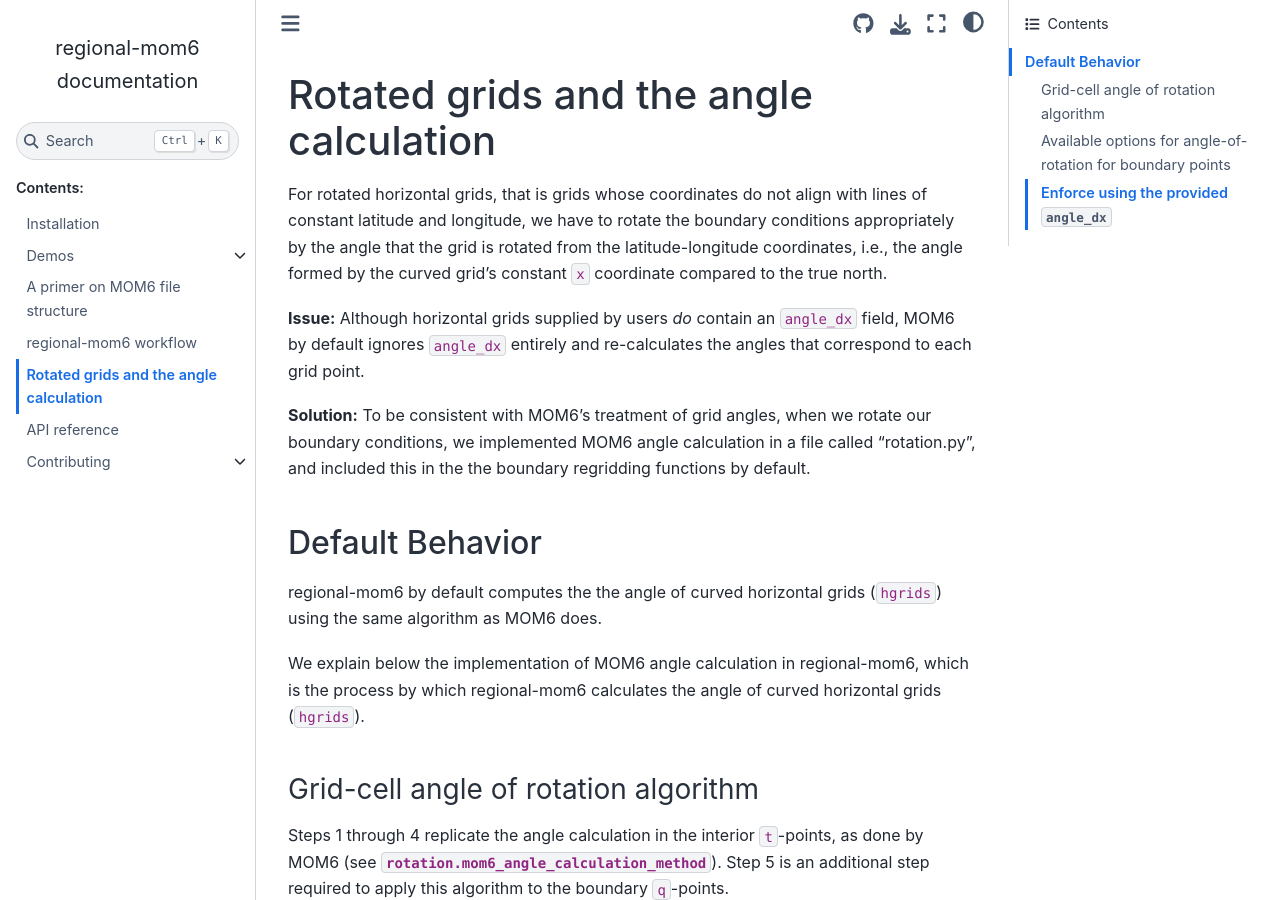
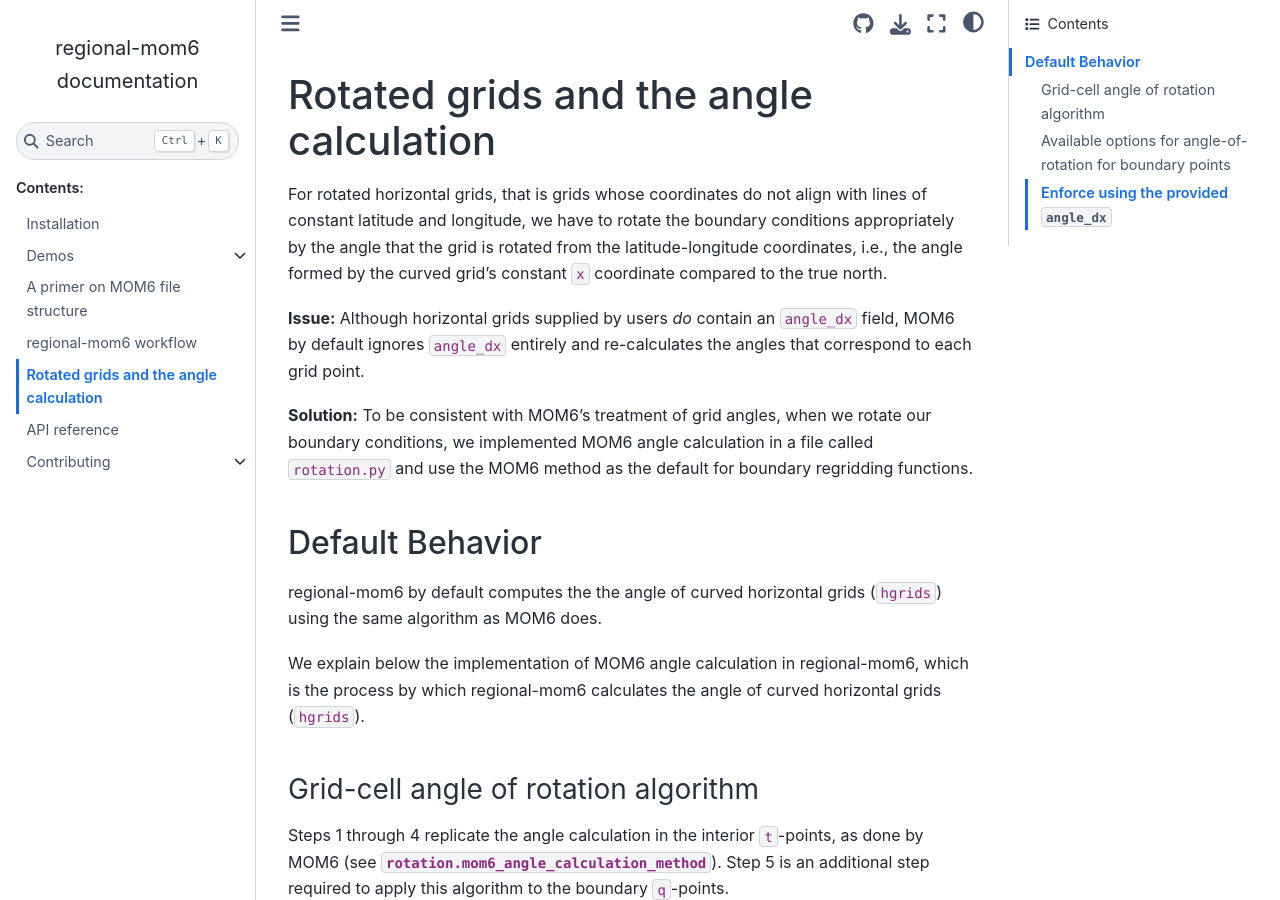
Before and after one commit to COSIMA/regional-mom6, a Sphinx documentation site: the page built from docs/angle_calculation.md, in a window 1280 px wide and 900 px high. Built offline with Sphinx 7.4.7 and the Sphinx Book theme 1.1.4, drawn with Linux system fonts in a browser that asks for light colours; pages that are not in the unit, such as notebooks, are missing from menus.

Commit message:
rephrase to enhance clarity

```diff
--- a/docs/angle_calculation.md
+++ b/docs/angle_calculation.md
@@ -4,7 +4,7 @@ For rotated horizontal grids, that is grids whose coordinates do not align with
 
 **Issue:** Although horizontal grids supplied by users _do_ contain an `angle_dx` field, MOM6 by default ignores `angle_dx`  entirely and re-calculates the angles that correspond to each grid point.
 
-**Solution:** To be consistent with MOM6's treatment of grid angles, when we rotate our boundary conditions, we implemented MOM6 angle calculation in a file called "rotation.py", and included this in the the boundary regridding functions by default.
+**Solution:** To be consistent with MOM6's treatment of grid angles, when we rotate our boundary conditions, we implemented MOM6 angle calculation in a file called ``rotation.py`` and use the MOM6 method as the default for boundary regridding functions.
 
 ## Default Behavior
 regional-mom6 by default computes the the angle of curved horizontal grids (``hgrids``) using the same algorithm as MOM6 does.
```
